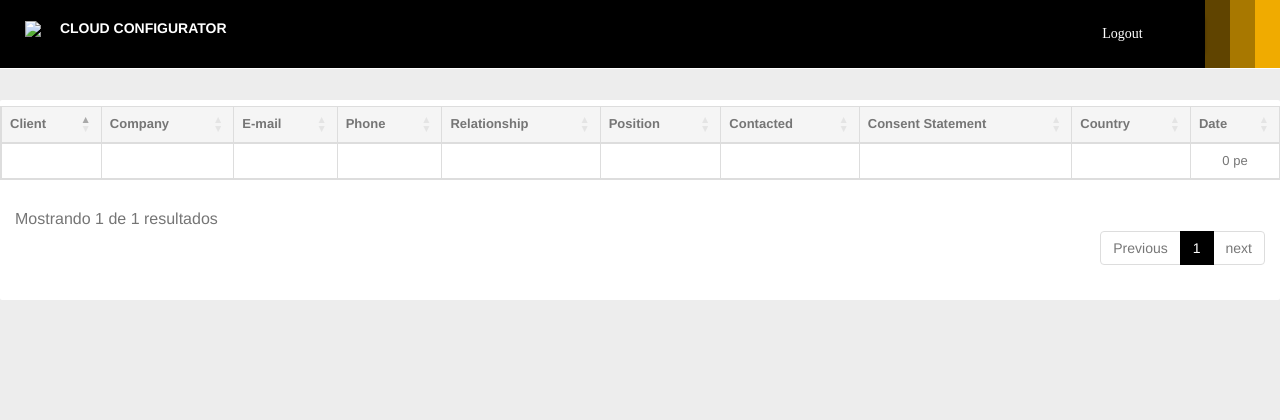
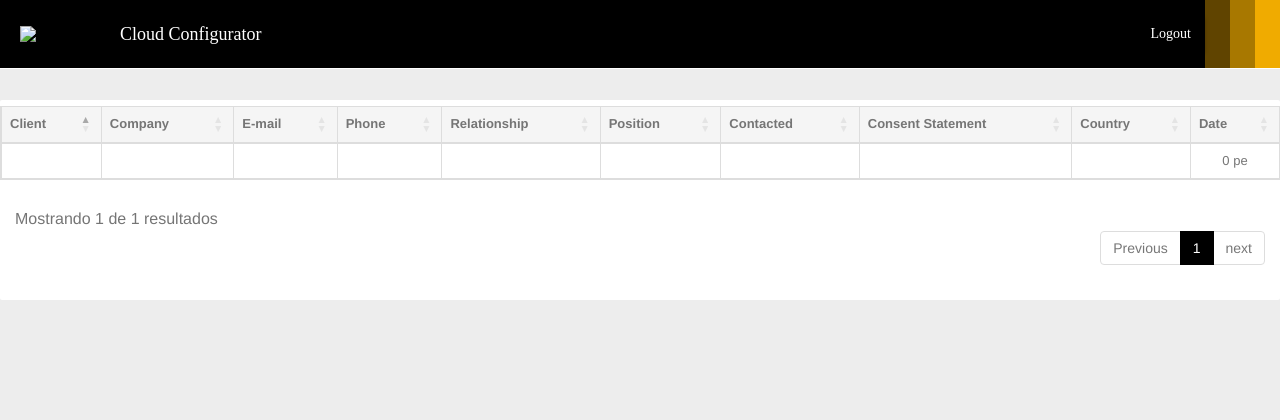
Before and after one commit to joseminaya15/cloud_configurator, a CodeIgniter app: page /cloud_configurator/index.php/admin/index in a window 1280 px wide. Shown: the top 420 px of the page. Run offline with CodeIgniter, Linux system fonts and the light colour scheme; the visitor is signed in with stand-in values (Sample User, id 1); data that the repository does not hold is empty; some libraries are stand-ins or nearby versions.

Commit message:
login terminado

```diff
--- a/application/views/v_admin.php
+++ b/application/views/v_admin.php
@@ -33,9 +33,9 @@
     <section id="principal">
         <div id="content" class="mdl-container">
             <div class="header" style="opacity: 1;">
-                <div class="header-left">
-                    <img class="logo-header" src="<?php echo RUTA_IMG?>logo/logo_favicon.png" style="max-width: 65px !important;">
-                    <span style="color: #FFFFFF;font-weight: bold;margin-left: -5px;">CLOUD CONFIGURATOR</span>
+                <div class="header-left header-admin">
+                    <img class="logo-header" src="<?php echo RUTA_IMG?>logo/logo_favicon.png">
+                    <p>Cloud Configurator</p>
                 </div>
                 <div class="header-right admin">
                     <a class="mdl-button mdl-js-button mdl-button--raised mdl-js-ripple-effect admin-logout m-r-25" onclick="cerrarCesion()">Logout</a>
--- a/public/css/index.css
+++ b/public/css/index.css
@@ -171,7 +171,6 @@ table thead tr{
     text-transform: initial;
     font-family: 'RobotoMedium';
     padding: 0 14px;
-    width: 100%;
 }
 .pagination>.active>a, .pagination>.active>a:focus, .pagination>.active>a:hover, .pagination>.active>span, .pagination>.active>span:focus, .pagination>.active>span:hover{
 	background-color: #000000;
@@ -382,6 +381,7 @@ table thead tr{
     right: 0;
     width: 100%;
     border-bottom: 1px solid #FFFFFF;
+    padding-left: 20px;
     background-color: #000000;
     z-index: 5;
     -webkit-transition: opacity .5s ease-in-out .2s;
@@ -390,13 +390,23 @@ table thead tr{
 	-o-transition: opacity .5s ease-in-out .2s;
 	transition: opacity .5s ease-in-out .2s;
     opacity: 0;
+    display: -webkit-flex;
+    align-items: center;
+    justify-content: flex-end;
 }
 .header-left{
-    padding: 18px 0 18px 25px;
-    float: left;
-}
-.header-right.admin{
-	max-width: 240px;
+	display: flex;
+	align-items: center;
+    justify-content: flex-start;
+    width: 100%;
+}
+.header-left img{
+	width: 100%;
+	max-width: 80px
+}
+.header-left p{
+	font-size: 18px;
+	margin: 0;
 }
 .header-right.none-idioma{
 	max-width: 95px;
@@ -405,9 +415,8 @@ table thead tr{
 	margin-right: 10px;
 }
 .header-right{
-    float: right;
+    justify-content: flex-end;
     height: 68px;
-    max-width: 215px;
     width: 100%;
     display: flex;
     display: -webkit-flex;
```
